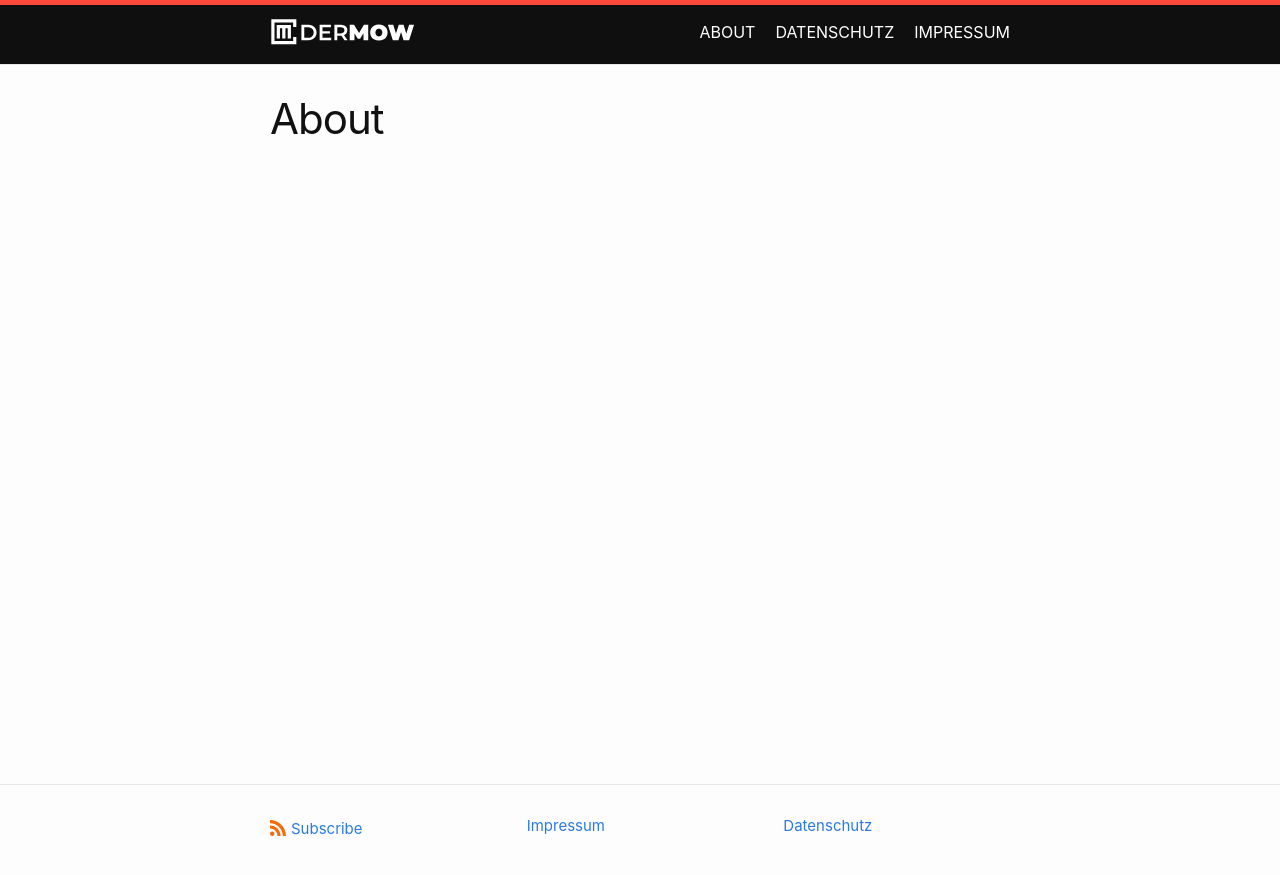
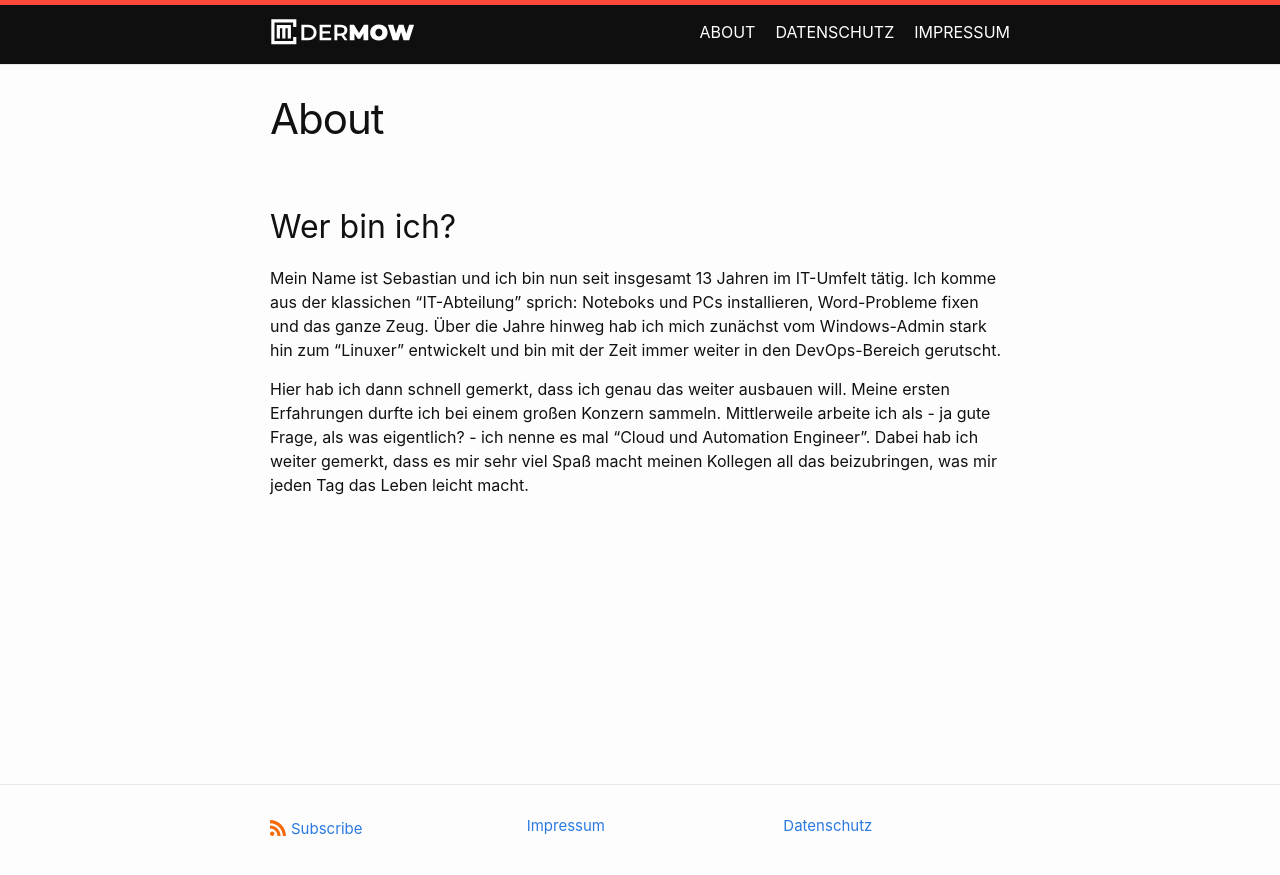
Before and after one commit to dermow/der-mow.de, a Jekyll site: the page built from about.md, in a window 1280 px wide. Shown: the top 875 px of the page. Built offline with Jekyll 4.4.1, drawn with Linux system fonts in a browser that asks for light colours.

Commit message:
added about text

```diff
--- a/about.md
+++ b/about.md
@@ -3,3 +3,13 @@ layout: page
 title: About
 permalink: /about/
 ---
+
+## Wer bin ich?
+
+Mein Name ist Sebastian und ich bin nun seit insgesamt 13 Jahren im IT-Umfelt tätig. Ich komme aus der klassichen "IT-Abteilung" sprich: Noteboks und PCs installieren,
+Word-Probleme fixen und das ganze Zeug. Über die Jahre hinweg hab ich mich zunächst vom Windows-Admin stark hin zum "Linuxer" entwickelt und bin mit der Zeit immer
+weiter in den DevOps-Bereich gerutscht.
+
+Hier hab ich dann schnell gemerkt, dass ich genau das weiter ausbauen will. Meine ersten Erfahrungen durfte ich bei einem großen Konzern sammeln. Mittlerweile arbeite ich
+als - ja gute Frage, als was eigentlich? - ich  nenne es mal "Cloud und Automation Engineer". Dabei hab ich weiter gemerkt, dass es mir sehr viel Spaß macht meinen Kollegen all
+das beizubringen, was mir jeden Tag das Leben leicht macht.
```
